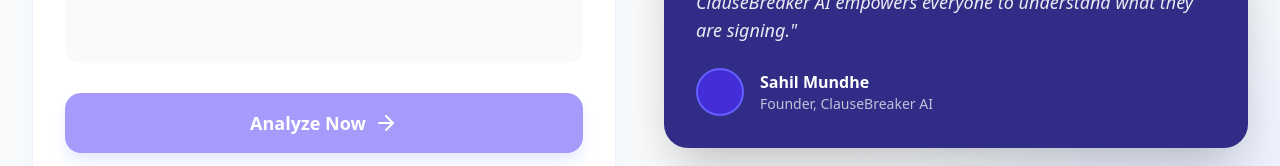
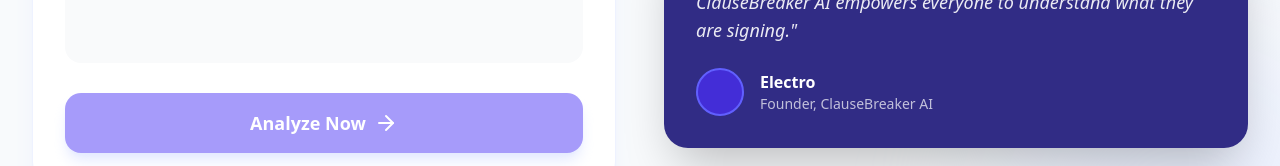
Before and after one commit to Sahileweb/clausebreaker, a React (Vite) app: page / in a window 1280 px wide. Shown: the part 921-1087 px from the top of the page. Built offline with nearby package versions, Linux system fonts and the light colour scheme.

Commit message:
updated the Home file

```diff
--- a/src/pages/Home.tsx
+++ b/src/pages/Home.tsx
@@ -269,7 +269,7 @@
               <div className="mt-6 flex items-center gap-4">
                 <div className="h-12 w-12 rounded-full bg-indigo-700 border-2 border-indigo-500" />
                 <div>
-                  <p className="font-bold">Sahil Mundhe</p>
+                  <p className="font-bold">Electro</p>
                   <p className="text-sm opacity-70">Founder, ClauseBreaker AI</p>
                 </div>
               </div>
```
